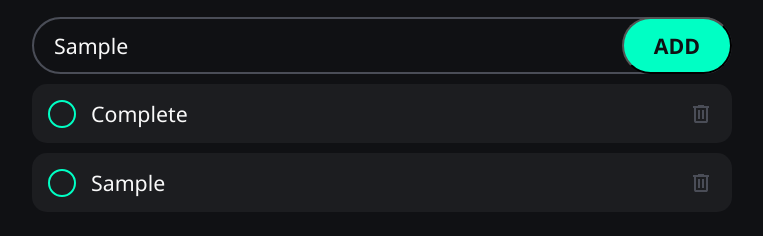
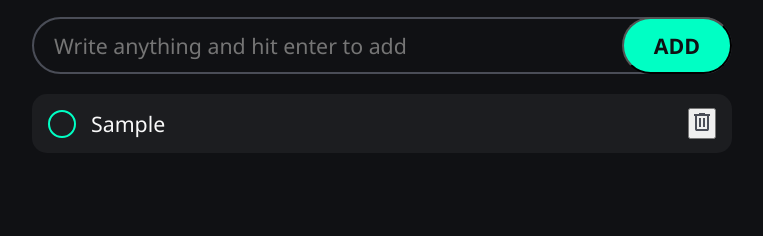
Before and after one commit to KalanJayy/To-Do-App, a plain HTML site: page index.html in a window 1280 px wide. Both pictures are taken after typing "Sample" into the empty fields and a click on the button "ADD". Shown: the part 200-436 px from the top of the page, without its empty margins (258-1021 px from the left). Drawn offline with Linux system fonts and the light colour scheme.

Commit message:
added some js

```diff
--- a/index.html
+++ b/index.html
@@ -15,16 +15,7 @@
         </form>
         <ul id="todo-list">
             <li class="todo">
-                <input type="checkbox" id="todo-1">
-                <label for="todo-1" class="custom-checkbox">
-                    <svg fill="transparent" xmlns="http://www.w3.org/2000/svg" height="24px" viewBox="0 -960 960 960" width="24px" fill="#e3e3e3"><path d="M382-240 154-468l57-57 171 171 367-367 57 57-424 424Z"/></svg>
-                </label>
-                <label for="todo-1" class="todo-text">
-                    Complete
-                </label>
-                <button class="delete-button">
-                    <svg fill="var(--secondary-color)" xmlns="http://www.w3.org/2000/svg" height="24px" viewBox="0 -960 960 960" width="24px" fill="#e3e3e3"><path d="M280-120q-33 0-56.5-23.5T200-200v-520h-40v-80h200v-40h240v40h200v80h-40v520q0 33-23.5 56.5T680-120H280Zm400-600H280v520h400v-520ZM360-280h80v-360h-80v360Zm160 0h80v-360h-80v360ZM280-720v520-520Z"/></svg>
-                </button>
+
             </li>
         </ul>
     </div>
--- a/script.js
+++ b/script.js
@@ -2,6 +2,8 @@ var todoInput = document.getElementById("todo-input");
 var todoForm = document.querySelector('form');
 var todoList = document.getElementById("todo-list")
 
+
+let todoId = 1;
 let allTodos = [];
 
 todoForm.addEventListener("submit", function(e){
@@ -10,29 +12,34 @@ todoForm.addEventListener("submit", function(e){
 })
 
 function addTodo(){
-    const todoText = todoInput.value.trim();
+    var todoText = todoInput.value.trim();
+
+
     if (todoText.length > 0){
         allTodos.push(todoText);
-        createToDoItem(todoText);
+        createToDoItem(todoText, todoId);
+        todoId++;
+        todoInput.value = "";
     }
 }
 
-function createToDoItem(todoText){
+
+
+function createToDoItem(todoText, todoCounter){
     const todoLi = document.createElement("li");
 
     todoLi.className = "todo";
-    todoLi.innerHTML = `<input type="checkbox" id="todo-1">
-                <label for="todo-1" class="custom-checkbox">
+    todoLi.innerHTML = `<input type="checkbox" id="todo-${todoCounter}">
+                <label for="todo-${todoCounter}" class="custom-checkbox">
                     <svg fill="transparent" xmlns="http://www.w3.org/2000/svg" height="24px" viewBox="0 -960 960 960" width="24px" fill="#e3e3e3"><path d="M382-240 154-468l57-57 171 171 367-367 57 57-424 424Z"/></svg>
                 </label>
-                <label for="todo-1" class="todo-text">
+                <label for="todo-${todoCounter}" class="todo-text">
                     ${todoText}
                 </label>
-                <button class="delete-button">
+                <button id="delete-button-${todoCounter}" >
                     <svg fill="var(--secondary-color)" xmlns="http://www.w3.org/2000/svg" height="24px" viewBox="0 -960 960 960" width="24px" fill="#e3e3e3"><path d="M280-120q-33 0-56.5-23.5T200-200v-520h-40v-80h200v-40h240v40h200v80h-40v520q0 33-23.5 56.5T680-120H280Zm400-600H280v520h400v-520ZM360-280h80v-360h-80v360Zm160 0h80v-360h-80v360ZM280-720v520-520Z"/></svg>
                 </button>
     `
     todoList.append(todoLi);
+
 }
-
-sdfsfsdfs
```
